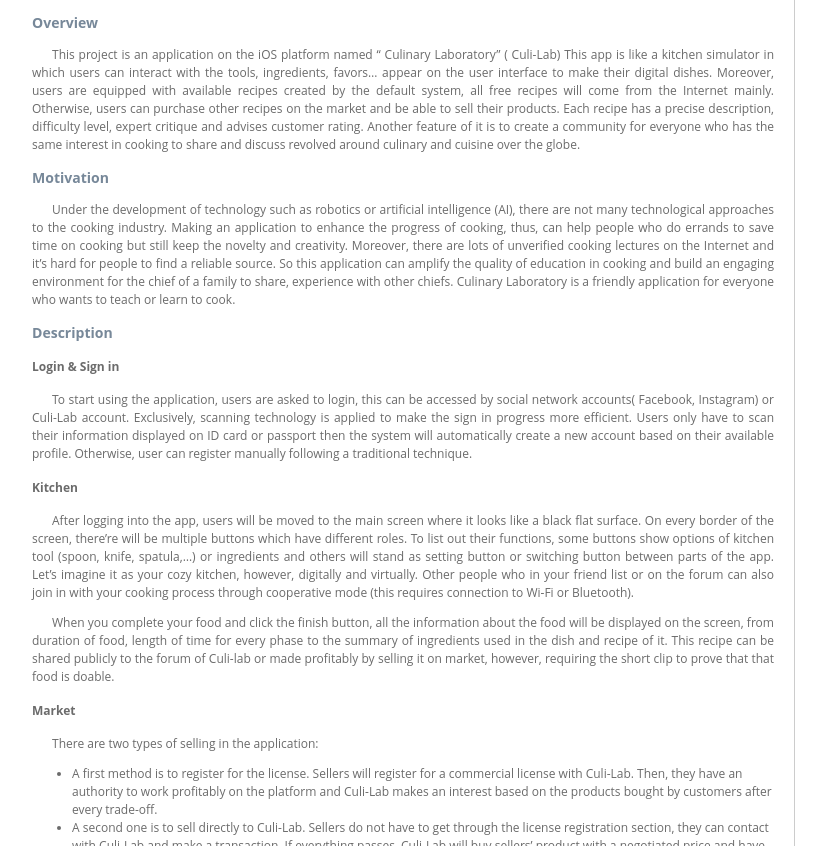
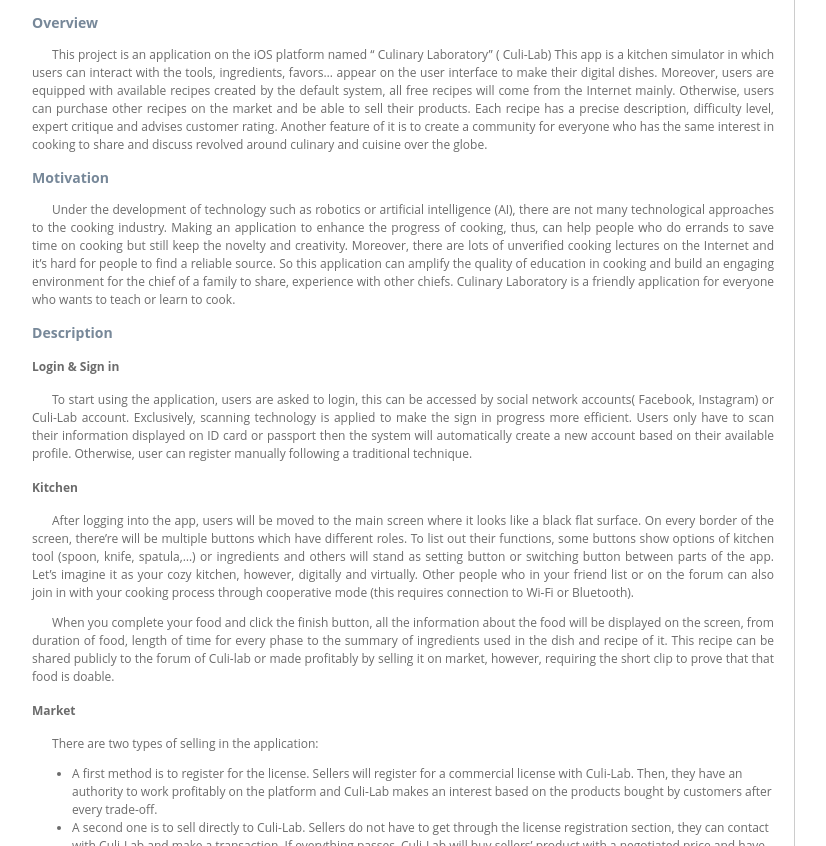
Before and after one commit to chungquantin/chungtin.github.io, a plain HTML site: page index.html in a window 1280 px wide. Shown: the part 2520-3366 px from the top of the page, without its empty margins (108-934 px from the left). Drawn offline with Linux system fonts and the light colour scheme.

Commit message:
Update index.html

```diff
--- a/index.html
+++ b/index.html
@@ -111,7 +111,7 @@ Hobbies</strong>: Jogging, reading books, reviewing movies
    <h1>Project Idea<img src="./My Profile_files/rmit.png" width="3%" align="right"></h1>
     <h3>Overview</h3>
 
-    <p>This project is an application on the iOS platform named “ Culinary Laboratory” ( Culi-Lab) This app is like a kitchen simulator in which users can interact with the tools, ingredients, favors… appear on the user interface to make their digital dishes. Moreover, users are equipped with available recipes created by the default system, all free recipes will come from the Internet mainly. Otherwise, users can purchase other recipes on the market and be able to sell their products. Each recipe has a precise description, difficulty level, expert critique and advises customer rating. Another feature of it is to create a community for everyone who has the same interest in cooking to share and discuss revolved around culinary and cuisine over the globe.</p>
+    <p>This project is an application on the iOS platform named “ Culinary Laboratory” ( Culi-Lab) This app is a kitchen simulator in which users can interact with the tools, ingredients, favors… appear on the user interface to make their digital dishes. Moreover, users are equipped with available recipes created by the default system, all free recipes will come from the Internet mainly. Otherwise, users can purchase other recipes on the market and be able to sell their products. Each recipe has a precise description, difficulty level, expert critique and advises customer rating. Another feature of it is to create a community for everyone who has the same interest in cooking to share and discuss revolved around culinary and cuisine over the globe.</p>
 
 <h3>Motivation</h3>
         <p>Under the development of technology such as robotics or artificial intelligence (AI), there are not many technological approaches to the cooking industry. Making an application to enhance the progress of cooking, thus, can help people who do errands to save time on cooking but still keep the novelty and creativity. Moreover, there are lots of unverified cooking lectures on the Internet and it’s hard for people to find a reliable source. So this application can amplify the quality of education in cooking and build an engaging environment for the chief of a family to share, experience with other chiefs. Culinary Laboratory is a friendly application for everyone who wants to teach or learn to cook.</p>
```
